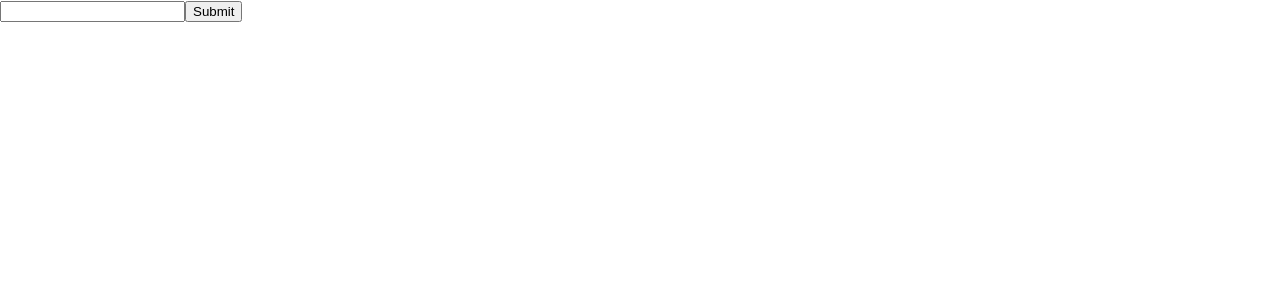
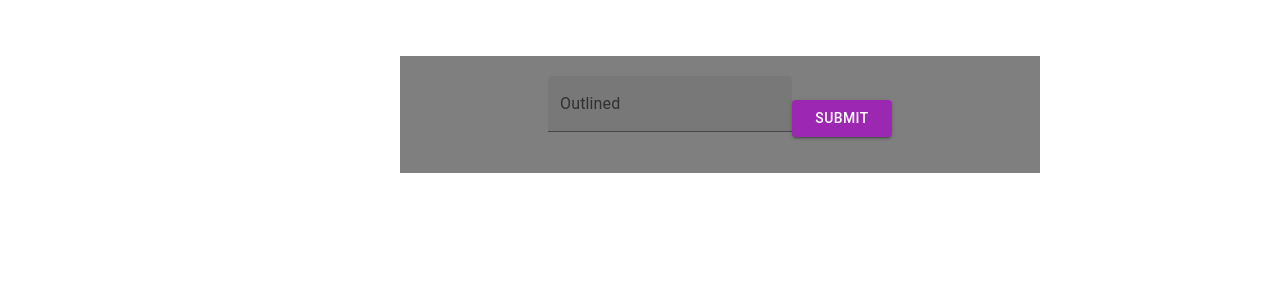
Before and after one commit to l-papantoniou/openai-ui, a React (Create React App) app: page / in a window 1280 px wide. Shown: the top 300 px of the page. Built offline with nearby package versions, Linux system fonts and the light colour scheme; the HTML template or start-up script is replaced by a standard one.

Commit message:
add Mui Box, Textfiled, Button

```diff
--- a/src/App.js
+++ b/src/App.js
@@ -1,5 +1,8 @@
-import { useState } from 'react';
+import {useState} from 'react';
 import axios from 'axios';
+import Box from "@mui/material/Box";
+import TextField from "@mui/material/TextField";
+import Button from "@mui/material/Button";
 
 function App() {
     const [input, setInput] = useState('');
@@ -19,10 +22,41 @@ function App() {
 
     return (
         <div>
+            <Box disableGutters
+                 sx={{
+                     ml: 50,
+                     maxWidth: "sm",
+                     marginTop: 7,
+                     display: "flex",
+                     flexDirection: "column",
+                     alignItems: "center",
+                     backgroundColor: "rgba(0,0,0,.5)",
+                     color: "#fff",
+                     borderRadius: "0%",
+                     padding: "20px",
+                 }}>
                 <form onSubmit={handleSubmit}>
-          <input type="text" value={input} onChange={handleInputChange} />
-          <button type="submit">Submit</button>
+                    <Box
+                        sx={{
+                            display: "flex",
+                            justifyContent: "space-evenly",
+                        }}
+                    >
+                        <TextField id="outlined-basic" label="Outlined" variant="filled" value={input}
+                                   onChange={handleInputChange}/>
+                        <Button
+                            style={{width: "100px"}}
+                            type="submit"
+                            fullWidth
+                            color="secondary"
+                            variant="contained"
+                            sx={{mt: 3, mb: 2}}
+                        >
+                            Submit
+                        </Button>
+                    </Box>
                 </form>
+            </Box>
             {output && <div>{output}</div>}
         </div>
     );
```
Also changed, not shown: package.json (+7 -0 lines), 1 other file (tests, documents, lock files or other folders). Lines whose indentation alone changed are shown as unchanged.
